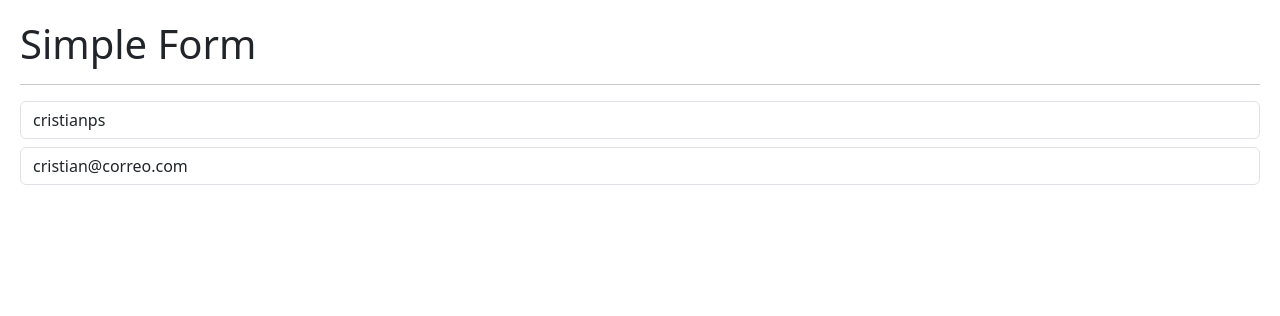
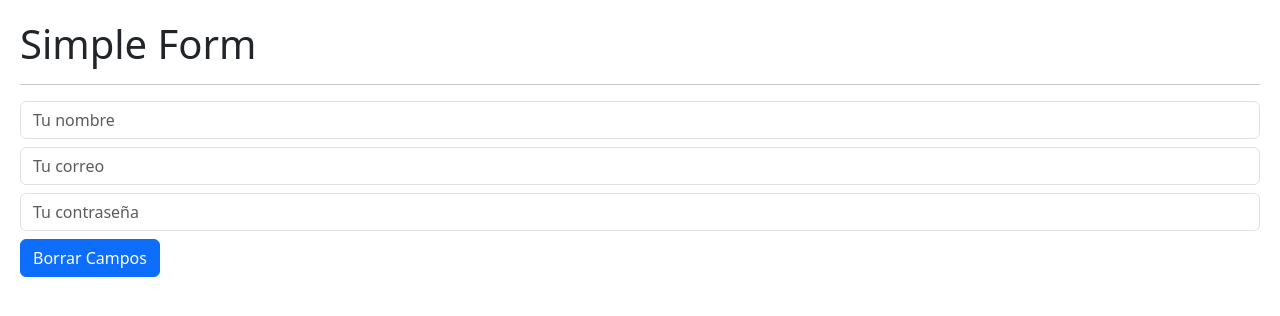
Before and after one commit to cristianps1988/05-REACT-hooksApp, a React (Vite) app: page / in a window 1280 px wide. Shown: the top 316 px of the page. Built offline with nearby package versions, Linux system fonts and the light colour scheme.

Commit message:
form custom hook

```diff
--- a/02-useEffect/Message.jsx
+++ b/02-useEffect/Message.jsx
@@ -1,17 +1,25 @@
-import { useEffect } from "react";
+import { useEffect, useState } from "react";
 
 const Message = () => {
+    const [movimiento, setMovimiento] = useState({ x: 0, y: 0 })
 
     useEffect(() => {
-        console.log('Objeto montado')
+
+        const onMouseMove = ({ x, y }) => {
+            setMovimiento({ x, y })
+        }
+
+        window.addEventListener('mousemove', onMouseMove)
+
         return () => {
-            console.log('Objeto desmontado')
+            window.removeEventListener('mousemove', onMouseMove)
         }
     }, []);
 
     return (
         <>
             <h3>Usuario ya existe</h3>
+            {JSON.stringify(movimiento)}
         </>
     )
 }
--- /dev/null
+++ b/02-useEffect/SimpleFormWithCustomHook.jsx
@@ -0,0 +1,48 @@
+import { useForm } from "../hooks/useForm"
+
+
+const SimpleFormWithCustomHook = () => {
+
+    const { formState, onInputChange, username, email, password, onResetForm } = useForm({
+        username: '',
+        email: '',
+        password: ''
+    })
+
+    return (
+        <>
+            <h1>Simple Form</h1>
+            <hr />
+            <input
+                type="text"
+                className="form-control"
+                name="username"
+                value={username}
+                placeholder="Tu nombre"
+                onChange={onInputChange}
+            />
+            <input
+                type="email"
+                className="form-control mt-2"
+                name="email"
+                value={email}
+                placeholder="Tu correo"
+                onChange={onInputChange}
+            />
+            <input
+                type="password"
+                className="form-control mt-2"
+                name="password"
+                value={password}
+                placeholder="Tu contraseña"
+                onChange={onInputChange}
+            />
+            <button
+                className="btn btn-primary mt-2"
+                onClick={onResetForm}
+            >Borrar Campos</button>
+        </>
+    )
+}
+
+export default SimpleFormWithCustomHook
--- /dev/null
+++ b/hooks/useForm.js
@@ -0,0 +1,26 @@
+import { useState } from "react"
+
+export const useForm = (initialValue) => {
+
+    const [formState, setformState] = useState(initialValue)
+
+    const onInputChange = ({ target }) => {
+        const { name, value } = target
+        setformState({
+            ...formState,
+            [name]: value
+        })
+    }
+
+    const onResetForm = () => {
+        setformState(initialValue)
+    }
+
+
+    return {
+        ...formState,
+        formState,
+        onInputChange,
+        onResetForm
+    }
+}
--- a/src/main.jsx
+++ b/src/main.jsx
@@ -1,13 +1,14 @@
 import React from 'react'
 import ReactDOM from 'react-dom/client'
 import './index.css'
-import SimpleForm from '../02-useEffect/SimpleForm'
+import SimpleFormWithCustomHook from '../02-useEffect/SimpleFormWithCustomHook'
+// import SimpleForm from '../02-useEffect/SimpleForm'
 // import CounterApp from '../01-useState/CounterApp'
 // import CounterCustomH from '../01-useState/CounterCustomHook'
 // import HooksApp from './HooksApp'
 
 ReactDOM.createRoot(document.getElementById('root')).render(
   // <React.StrictMode>
-  <SimpleForm />
+  <SimpleFormWithCustomHook />
   // </React.StrictMode>,
 )
```
